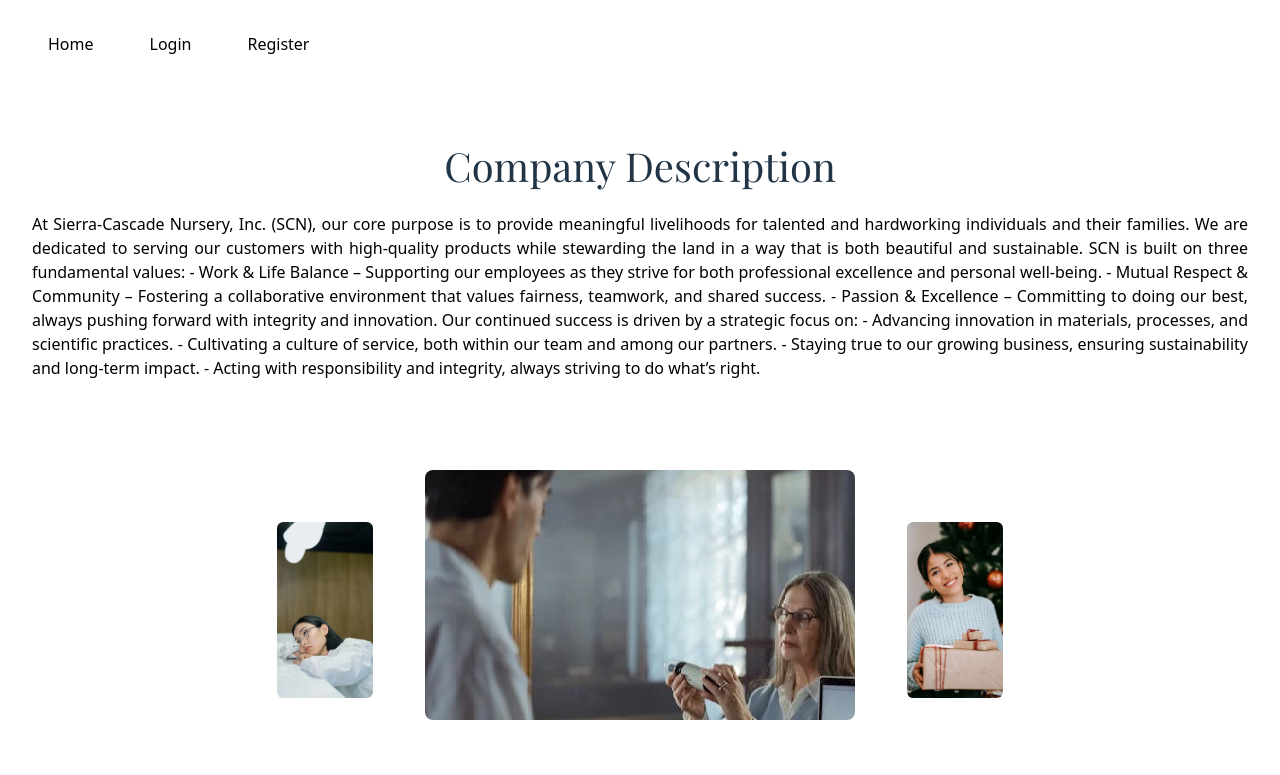
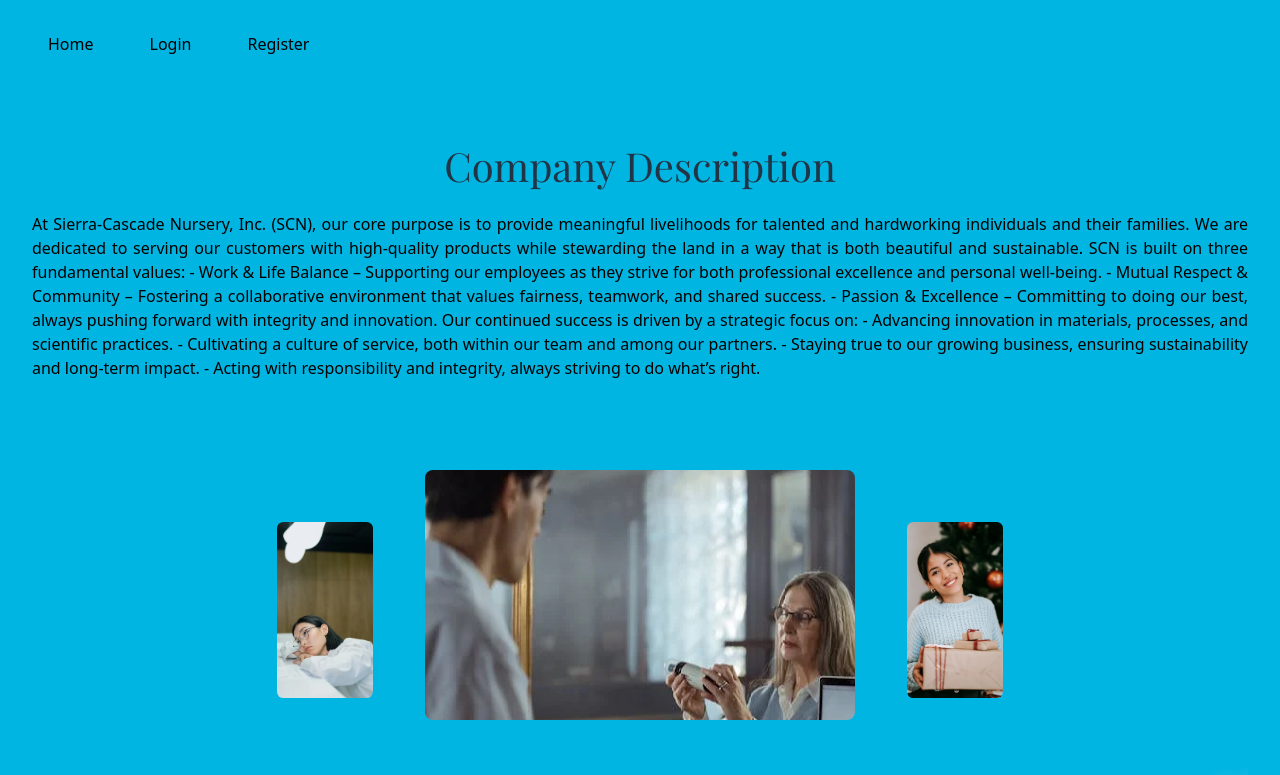
Before and after one commit to kjwagner613/nursery-demo-client, a React (Vite) app: page /pages/about in a window 1280 px wide. Shown: the top 775 px of the page. Built offline with nearby package versions, Linux system fonts and the light colour scheme; no server answers.

Commit message:
update sky color

```diff
--- a/src/index.css
+++ b/src/index.css
@@ -4,7 +4,7 @@
 :root {
   --primary-green: #6B8E23;
   --secondary-brown: #8B4513;
-  --background-cream: #e2c77e;
+  --background-color: #00B5E2;
   --text-color-dark: #213547;
   --text-color-light: #e6e9bf;
   --highlight-color-1: rgb(60, 78, 178);
@@ -21,7 +21,7 @@
 /* Responsive Light/Dark Mode */
 @media (prefers-color-scheme: dark) {
   :root {
-    --background-cream: #242424;
+    --background: #242424;
     --text-color-dark: var(--text-color-light);
   }
 }
@@ -54,6 +54,9 @@
   border-radius: 8px;
 }
 
+body {
+  background-color: var(--background-color);
+}
 
 .about-images img {
    border-radius: 8px; /* optional, for rounded corners */
```
